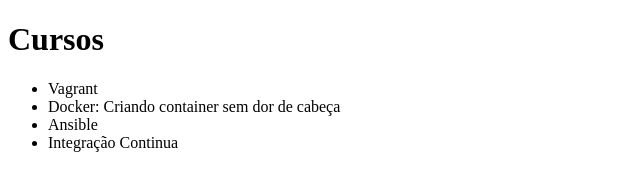
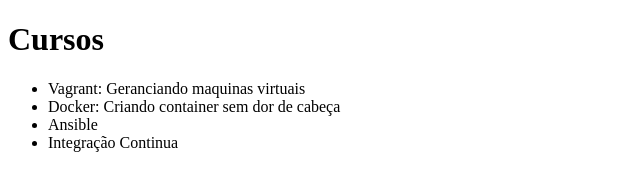
Before and after one commit to sabrinapiress/repositorio-exercicio-git-cingo, a plain HTML site: page index.html in a window 1280 px wide. Shown: the whole page, without its empty margins (0-640 px from the left). Drawn offline with Linux system fonts and the light colour scheme.

Commit message:
aletração nome do curso vagrant

```diff
--- a/index.html
+++ b/index.html
@@ -12,7 +12,7 @@
     <div>
         <h1>Cursos</h1>
         <ul>
-            <li>Vagrant</li>
+            <li>Vagrant: Geranciando maquinas virtuais</li>
             <li>Docker: Criando container sem dor de cabeça</li>
             <li>Ansible</li>
             <li>Integração Continua</li>
```
